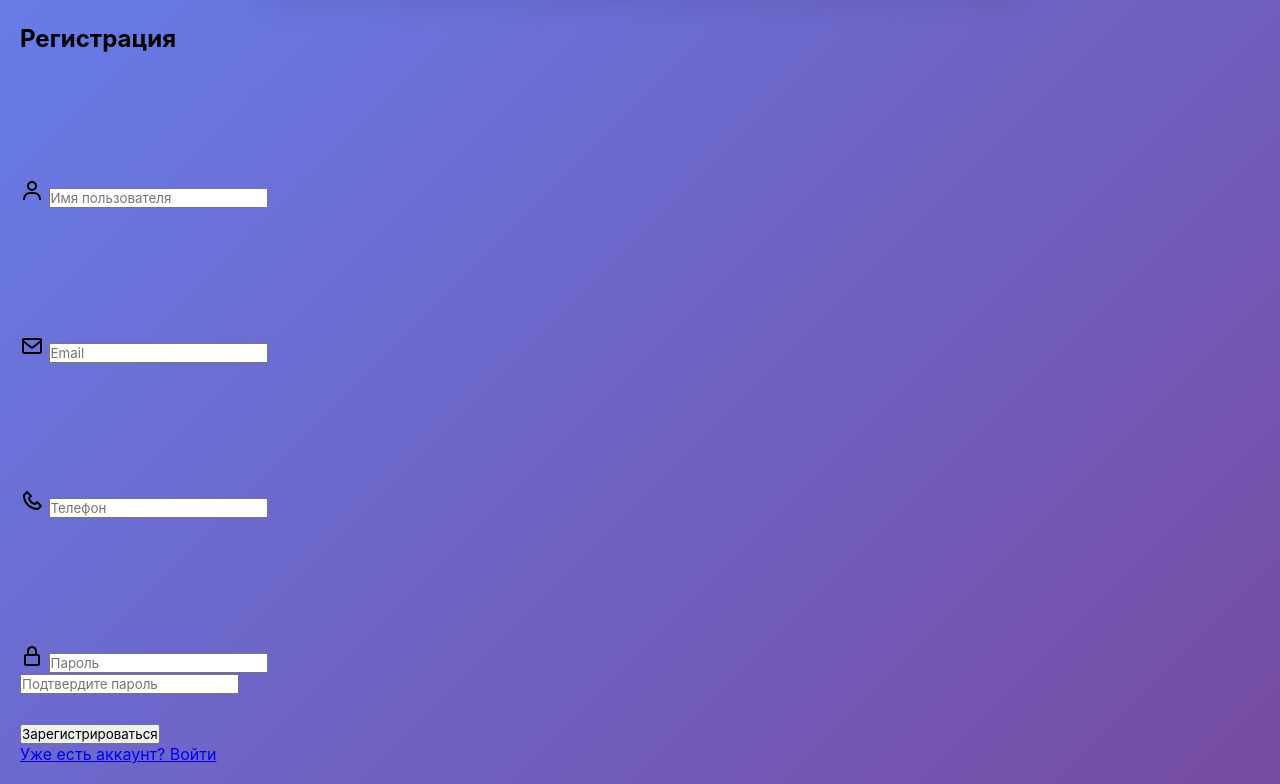
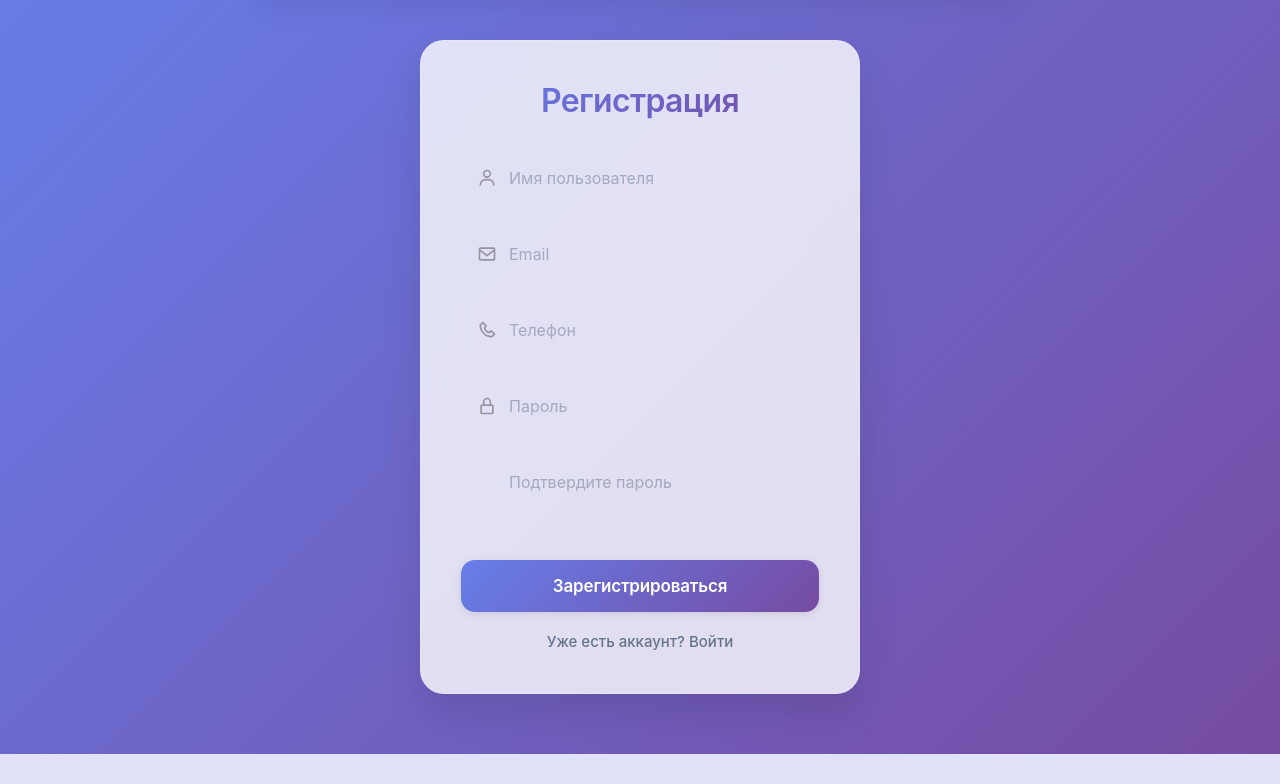
Before and after one commit to Andre-wb/Artifex, a FastAPI app: page /register in a window 1280 px wide. Shown: the part 78-862 px from the top of the page. After the commit the page ends 832 px from the top, so only its background shows below. Run offline with FastAPI, Linux system fonts and the light colour scheme.

Commit message:
Улучшение стилей на страницах регистрации и входа

```diff
--- /dev/null
+++ b/app/static/css/register.css
@@ -0,0 +1,358 @@
+/* register.css */
+/* Стили для страницы регистрации */
+
+.form-container {
+    max-width: 440px;
+    margin: 40px auto;
+    padding: 40px;
+    background: rgba(255, 255, 255, 0.8);
+    backdrop-filter: blur(20px);
+    -webkit-backdrop-filter: blur(20px);
+    border-radius: var(--border-radius-card, 24px);
+    box-shadow: var(--shadow-card, 0 20px 40px rgba(0,0,0,0.08));
+    border: 1px solid var(--border-card, rgba(255,255,255,0.5));
+}
+
+/* Заголовок */
+.login-header {
+    font-size: 32px;
+    font-weight: var(--font-weight-semibold, 600);
+    letter-spacing: -0.02em;
+    margin-bottom: var(--spacing-xxxl, 32px);
+    color: var(--text-primary, #1e293b);
+    text-align: center;
+    background: var(--primary-gradient, linear-gradient(135deg, #667eea 0%, #764ba2 100%));
+    -webkit-background-clip: text;
+    -webkit-text-fill-color: transparent;
+    background-clip: text;
+}
+
+/* Группа формы */
+.form-group {
+    margin-bottom: var(--spacing-xl, 24px);
+    position: relative;
+}
+
+/* Иконка в поле */
+.form-group span {
+    position: absolute;
+    left: 16px;
+    top: 50%;
+    transform: translateY(-50%);
+    z-index: 2;
+    display: flex;
+    align-items: center;
+    justify-content: center;
+    opacity: 0.5;
+    transition: opacity var(--transition-fast, 0.2s);
+}
+
+.form-group span img {
+    width: 20px;
+    height: 20px;
+    filter: invert(0.3);
+}
+
+/* Поле ввода */
+.input {
+    width: 100%;
+    padding: 18px 16px 18px 48px;
+    font-size: 16px;
+    border: none;
+    background: transparent;
+    border-radius: 14px;
+    transition: all var(--transition-fast, 0.2s);
+    color: var(--text-primary, #1e293b);
+    font-family: var(--font-family, -apple-system, BlinkMacSystemFont, sans-serif);
+    position: relative;
+    z-index: 1;
+}
+
+/* Декоративная линия */
+.line-svg {
+    position: absolute;
+    bottom: 0;
+    left: 0;
+    width: 100%;
+    height: 2px;
+    pointer-events: none;
+}
+
+.line-svg path {
+    stroke: var(--border-lesson, #e2e8f0);
+    stroke-width: 1;
+    fill: none;
+    transition: stroke var(--transition-default, 0.3s);
+}
+
+.input:focus ~ .line-svg path {
+    stroke: var(--primary-start, #667eea);
+    stroke-width: 2;
+}
+
+.input:hover ~ .line-svg path {
+    stroke: var(--primary-end, #764ba2);
+    opacity: 0.5;
+}
+
+.input:focus {
+    outline: none;
+    background: rgba(102, 126, 234, 0.05);
+}
+
+.input::placeholder {
+    color: var(--text-secondary, #64748b);
+    font-weight: var(--font-weight-normal, 400);
+    opacity: 0.5;
+    transition: opacity var(--transition-fast, 0.2s);
+}
+
+.input:focus::placeholder {
+    opacity: 0.3;
+}
+
+/* Индикатор силы пароля */
+.password-strength {
+    margin-top: var(--spacing-sm, 8px);
+    animation: fadeIn var(--transition-default, 0.3s);
+}
+
+.strength-meter {
+    height: 4px;
+    background: var(--border-lesson, #e2e8f0);
+    border-radius: 2px;
+    overflow: hidden;
+    margin-bottom: var(--spacing-xs, 4px);
+}
+
+.strength-fill {
+    height: 100%;
+    width: 0;
+    transition: width var(--transition-default, 0.3s), background-color var(--transition-default, 0.3s);
+}
+
+.strength-text {
+    font-size: 12px;
+    color: var(--text-secondary, #64748b);
+}
+
+/* Кнопка регистрации */
+.button-login {
+    width: 100%;
+    padding: 16px;
+    background: var(--primary-gradient, linear-gradient(135deg, #667eea 0%, #764ba2 100%));
+    color: var(--text-white, white);
+    border: none;
+    border-radius: 14px;
+    font-size: 17px;
+    font-weight: var(--font-weight-semibold, 600);
+    cursor: pointer;
+    transition: all var(--transition-default, 0.3s);
+    margin-top: var(--spacing-xxl, 24px);
+    letter-spacing: -0.01em;
+    box-shadow: var(--shadow-nav-arrow, 0 2px 8px rgba(0,0,0,0.1));
+}
+
+.button-login:hover {
+    transform: scale(1.01);
+    box-shadow: var(--shadow-card-hover, 0 30px 50px rgba(0,0,0,0.15));
+    filter: brightness(1.1);
+}
+
+.button-login:active {
+    transform: scale(0.99);
+}
+
+/* Ссылка на вход */
+.register-link {
+    display: block;
+    text-align: center;
+    margin-top: var(--spacing-xl, 20px);
+    color: var(--text-secondary, #64748b);
+    text-decoration: none;
+    font-size: 15px;
+    font-weight: var(--font-weight-medium, 500);
+    transition: color var(--transition-fast, 0.2s);
+    position: relative;
+    padding-bottom: 2px;
+}
+
+.register-link::after {
+    content: '';
+    position: absolute;
+    bottom: 0;
+    left: 50%;
+    transform: translateX(-50%);
+    width: 0;
+    height: 2px;
+    background: var(--primary-gradient, linear-gradient(135deg, #667eea 0%, #764ba2 100%));
+    transition: width var(--transition-default, 0.3s);
+}
+
+.register-link:hover {
+    color: var(--primary-start, #667eea);
+}
+
+.register-link:hover::after {
+    width: 100px;
+}
+
+/* Сообщения об ошибках */
+.error, .error-list {
+    color: var(--grade-bad-text, #920e0e);
+    font-size: 13px;
+    margin-top: var(--spacing-xs, 4px);
+    padding-left: var(--spacing-lg, 16px);
+    list-style: none;
+    animation: slideDown var(--transition-fast, 0.2s);
+}
+
+.error-list li, .success-list li {
+    padding: var(--spacing-md, 12px) var(--spacing-lg, 16px);
+    border-radius: var(--border-radius-lesson, 12px);
+    margin: var(--spacing-sm, 8px) 0;
+    font-size: 14px;
+}
+
+.error-list li {
+    background: var(--grade-bad-bg, #fb242b);
+    color: var(--grade-bad-text, #920e0e);
+    opacity: 0.9;
+}
+
+/* Сообщения об успехе */
+.success-list {
+    list-style: none;
+    margin-top: var(--spacing-lg, 16px);
+}
+
+.success-list li {
+    background: var(--grade-great-bg, #4ade80);
+    color: var(--grade-great-text, #166534);
+}
+
+/* Анимации */
+@keyframes fadeIn {
+    from {
+        opacity: 0;
+        transform: translateY(-5px);
+    }
+    to {
+        opacity: 1;
+        transform: translateY(0);
+    }
+}
+
+@keyframes slideDown {
+    from {
+        opacity: 0;
+        transform: translateY(-10px);
+    }
+    to {
+        opacity: 1;
+        transform: translateY(0);
+    }
+}
+
+/* Темная тема */
+[data-theme="dark"] .form-container {
+    background: rgba(30, 41, 59, 0.8);
+    border-color: var(--border-card, rgba(255,255,255,0.1));
+}
+
+[data-theme="dark"] .login-header {
+    background: var(--primary-gradient, linear-gradient(135deg, #4c1d95 0%, #2e1065 100%));
+    -webkit-background-clip: text;
+    -webkit-text-fill-color: transparent;
+    background-clip: text;
+}
+
+[data-theme="dark"] .input {
+    color: var(--text-white, #f1f5f9);
+}
+
+[data-theme="dark"] .input::placeholder {
+    color: var(--text-secondary, #94a3b8);
+}
+
+[data-theme="dark"] .form-group span img {
+    filter: invert(0.8);
+}
+
+[data-theme="dark"] .line-svg path {
+    stroke: var(--border-lesson, #334155);
+}
+
+[data-theme="dark"] .input:focus {
+    background: rgba(255, 255, 255, 0.05);
+}
+
+[data-theme="dark"] .input:focus ~ .line-svg path {
+    stroke: var(--primary-start, #4c1d95);
+}
+
+[data-theme="dark"] .input:hover ~ .line-svg path {
+    stroke: var(--primary-end, #2e1065);
+}
+
+[data-theme="dark"] .register-link {
+    color: var(--text-secondary, #94a3b8);
+}
+
+[data-theme="dark"] .register-link:hover {
+    color: var(--primary-start, #4c1d95);
+}
+
+[data-theme="dark"] .error-list li {
+    background: var(--grade-bad-bg, #ef4444);
+    color: var(--grade-bad-text, #7f1d1d);
+}
+
+[data-theme="dark"] .success-list li {
+    background: var(--grade-great-bg, #22c55e);
+    color: var(--grade-great-text, #14532d);
+}
+
+/* Адаптивность */
+@media (max-width: 480px) {
+    .form-container {
+        margin: var(--spacing-xl, 20px) auto;
+        padding: var(--spacing-xxxl, 30px) var(--spacing-xl, 20px);
+        max-width: 90%;
+    }
+
+    .login-header {
+        font-size: 28px;
+        margin-bottom: var(--spacing-xxl, 24px);
+    }
+
+    .input {
+        padding: 16px 16px 16px 44px;
+        font-size: 15px;
+    }
+
+    .button-login {
+        padding: 15px;
+        font-size: 16px;
+    }
+}
+
+/* Дополнительные улучшения для мобильных */
+@media (max-width: 360px) {
+    .form-container {
+        padding: var(--spacing-xl, 20px) var(--spacing-lg, 16px);
+    }
+
+    .login-header {
+        font-size: 24px;
+    }
+
+    .input {
+        padding: 14px 14px 14px 42px;
+    }
+
+    .form-group span img {
+        width: 18px;
+        height: 18px;
+    }
+}
--- a/templates/login.html
+++ b/templates/login.html
@@ -1,6 +1,8 @@
 {% extends "base.html" %}
 {% block title %}Вход{% endblock %}
-
+{% block extra_css %}
+<link rel="stylesheet" href="{{ url_for('static', path='css/login.css') }}">
+{% endblock %}
 {% block content %}
 <div class="form-container">
   <h2 class="login-header">Вход</h2>
--- a/templates/register.html
+++ b/templates/register.html
@@ -1,6 +1,8 @@
 {% extends "base.html" %}
 {% block title %}Регистрация{% endblock %}
-
+{% block extra_css %}
+<link rel="stylesheet" href="{{ url_for('static', path='css/register.css') }}">
+{% endblock %}
 {% block content %}
 <div class="form-container">
   <h2 class="login-header">Регистрация</h2>
```
Also changed, not shown: app/static/css/login.css (added, +248 -0 lines), app/static/css/styles.css (line endings or trailing spaces).
